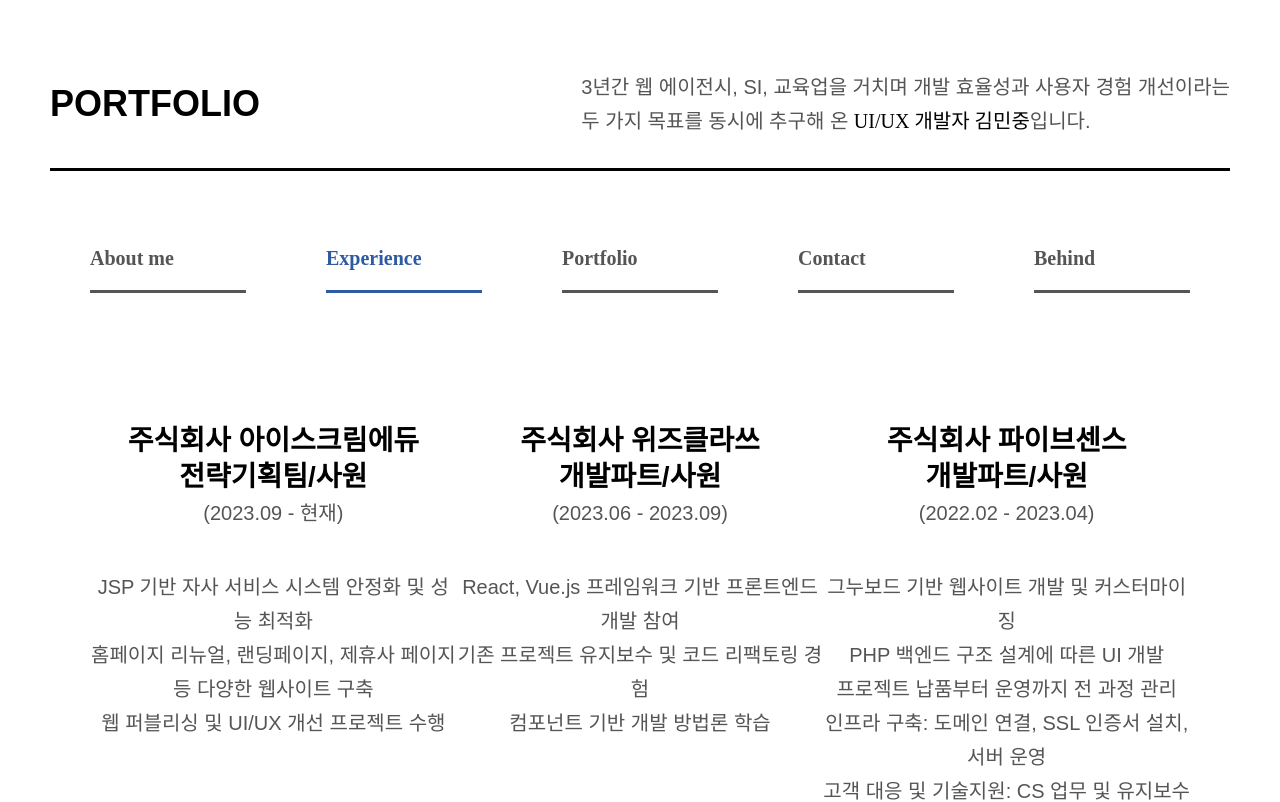
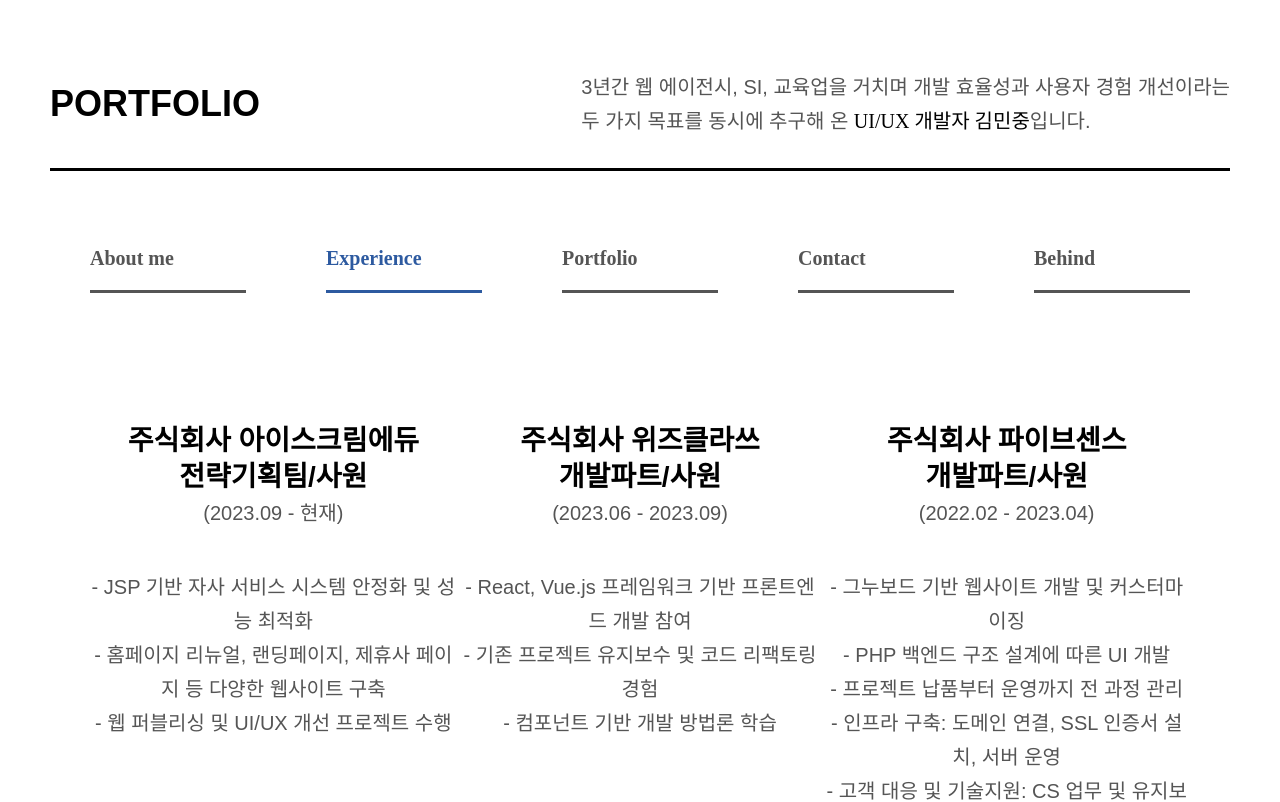
Before and after one commit to f1m1nn2r/my-portfolio, a React (Vite) app: page /experience in a window 1280 px wide. Shown: the top 802 px of the page. Built offline with nearby package versions, Linux system fonts and the light colour scheme; a web font is replaced by a local one.

Commit message:
refactor(pages): Experience 컴포넌트 데이터 구조 개선

```diff
--- a/src/components/Footer.jsx
+++ b/src/components/Footer.jsx
@@ -19,7 +19,7 @@
           </ul>
         </nav>
         <div className="footer__copyright">
-          <time datetime="2023/2025" className="footer__period">
+          <time dateTime="2023/2025" className="footer__period">
             2023-2025
           </time>
         </div>
--- /dev/null
+++ b/src/data/experience.js
@@ -0,0 +1,49 @@
+export const experience = [
+  {
+    id: 1,
+    company: "주식회사 아이스크림에듀",
+    position: "전략기획팀/사원",
+    period: {
+      start: "2023-09",
+      end: null,
+      display: "(2023.09 - 현재)",
+    },
+    duties: [
+      "JSP 기반 자사 서비스 시스템 안정화 및 성능 최적화",
+      "홈페이지 리뉴얼, 랜딩페이지, 제휴사 페이지 등 다양한 웹사이트 구축",
+      "웹 퍼블리싱 및 UI/UX 개선 프로젝트 수행",
+    ],
+  },
+  {
+    id: 2,
+    company: "주식회사 위즈클라쓰",
+    position: "개발파트/사원",
+    period: {
+      start: "2023-06",
+      end: "2023.09",
+      display: "(2023.06 - 2023.09)",
+    },
+    duties: [
+      "React, Vue.js 프레임워크 기반 프론트엔드 개발 참여",
+      "기존 프로젝트 유지보수 및 코드 리팩토링 경험",
+      "컴포넌트 기반 개발 방법론 학습",
+    ],
+  },
+  {
+    id: 3,
+    company: "주식회사 파이브센스",
+    position: "개발파트/사원",
+    period: {
+      start: "2022-02",
+      end: "2023-04",
+      display: "(2022.02 - 2023.04)",
+    },
+    duties: [
+      "그누보드 기반 웹사이트 개발 및 커스터마이징",
+      "PHP 백엔드 구조 설계에 따른 UI 개발",
+      "프로젝트 납품부터 운영까지 전 과정 관리",
+      "인프라 구축: 도메인 연결, SSL 인증서 설치, 서버 운영",
+      "고객 대응 및 기술지원: CS 업무 및 유지보수 지원",
+    ],
+  },
+];
--- a/src/pages/Experience.jsx
+++ b/src/pages/Experience.jsx
@@ -1,3 +1,5 @@
+import { experience } from "../data/experience";
+
 export default function Experience() {
   return (
     <section className="experience">
@@ -7,75 +9,27 @@
         </header>
 
         <div className="experience__timeline">
-          <article className="experience__item">
+          {experience.map((expItem) => (
+            <article className="experience__item" key={expItem.id}>
               <header className="experience__item-header">
-              <h2 className="experience__company">주식회사 아이스크림에듀</h2>
-              <div className="experience__position">전략기획팀/사원</div>
-              <time className="experience__period" dateTime="2023-09/P">
-                (2023.09 - 현재)
+                <h2 className="experience__company">{expItem.company}</h2>
+                <div className="experience__position">{expItem.position}</div>
+                <time
+                  className="experience__period"
+                  dateTime={expItem.period.start}
+                >
+                  {expItem.period.display}
                 </time>
               </header>
               <ul className="experience__duties">
-              <li className="experience__duty">
-                JSP 기반 자사 서비스 시스템 안정화 및 성능 최적화
+                {expItem.duties.map((duty, index) => (
+                  <li className="experience__duty" key={index}>
+                    - {duty}
                   </li>
-              <li className="experience__duty">
-                홈페이지 리뉴얼, 랜딩페이지, 제휴사 페이지 등 다양한 웹사이트
-                구축
-              </li>
-              <li className="experience__duty">
-                웹 퍼블리싱 및 UI/UX 개선 프로젝트 수행
-              </li>
+                ))}
               </ul>
             </article>
-
-          <article className="experience__item">
-            <header className="experience__item-header">
-              <h2 className="experience__company">주식회사 위즈클라쓰</h2>
-              <div className="experience__position">개발파트/사원</div>
-              <time className="experience__period" dateTime="2023-06/2023-09">
-                (2023.06 - 2023.09)
-              </time>
-            </header>
-            <ul className="experience__duties">
-              <li className="experience__duty">
-                React, Vue.js 프레임워크 기반 프론트엔드 개발 참여
-              </li>
-              <li className="experience__duty">
-                기존 프로젝트 유지보수 및 코드 리팩토링 경험
-              </li>
-              <li className="experience__duty">
-                컴포넌트 기반 개발 방법론 학습
-              </li>
-            </ul>
-          </article>
-
-          <article className="experience__item">
-            <header className="experience__item-header">
-              <h2 className="experience__company">주식회사 파이브센스</h2>
-              <div className="experience__position">개발파트/사원</div>
-              <time className="experience__period" dateTime="2022-02/2023-04">
-                (2022.02 - 2023.04)
-              </time>
-            </header>
-            <ul className="experience__duties">
-              <li className="experience__duty">
-                그누보드 기반 웹사이트 개발 및 커스터마이징
-              </li>
-              <li className="experience__duty">
-                PHP 백엔드 구조 설계에 따른 UI 개발
-              </li>
-              <li className="experience__duty">
-                프로젝트 납품부터 운영까지 전 과정 관리
-              </li>
-              <li className="experience__duty">
-                인프라 구축: 도메인 연결, SSL 인증서 설치, 서버 운영
-              </li>
-              <li className="experience__duty">
-                고객 대응 및 기술지원: CS 업무 및 유지보수 지원
-              </li>
-            </ul>
-          </article>
+          ))}
         </div>
       </div>
     </section>
```
Lines whose indentation alone changed are shown as unchanged.
